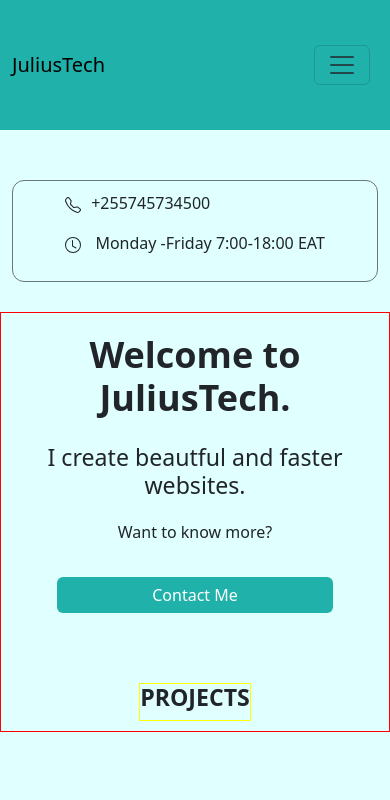
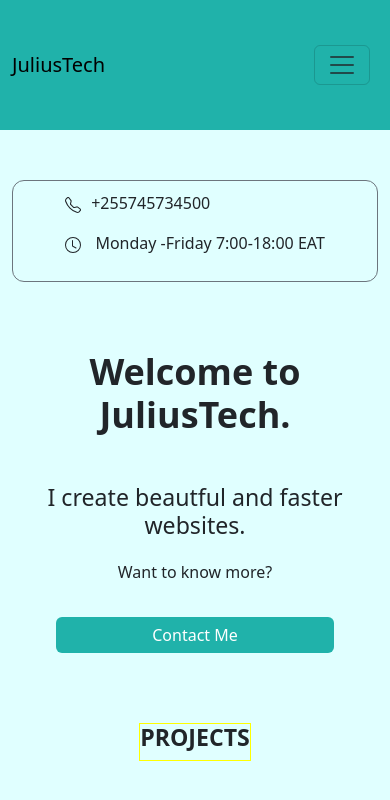
Before and after one commit to Jumly-m/JuliusTech, a React (Vite) app: page / in a window 390 px wide. Shown: the top 800 px of the page. Built offline with nearby package versions, Linux system fonts and the light colour scheme.

Commit message:
changes h1

```diff
--- a/src/App.css
+++ b/src/App.css
@@ -31,7 +31,6 @@ body,html{
   display: flex;
   align-items: center;
   justify-content: center;
-  border:1px solid red;
   width: 100%;
   height: 100%;
   padding: 10px;
@@ -58,10 +57,11 @@ body,html{
   }
 
   .introduction_section h1{
-    margin-bottom: 25px;
+    margin-bottom: 48px;
     font-weight: 800;
     font-size: 36px;
     text-align: center;
+    margin-top: 18px;
     }
     .introduction_section h3{
       text-align: center;
@@ -71,7 +71,6 @@ body,html{
       margin-top: 15px;
     }
     .work_time{
-      border:1px solid red;
       margin-top: 20px;
       margin-bottom: 30px;
       display: flex;
```
